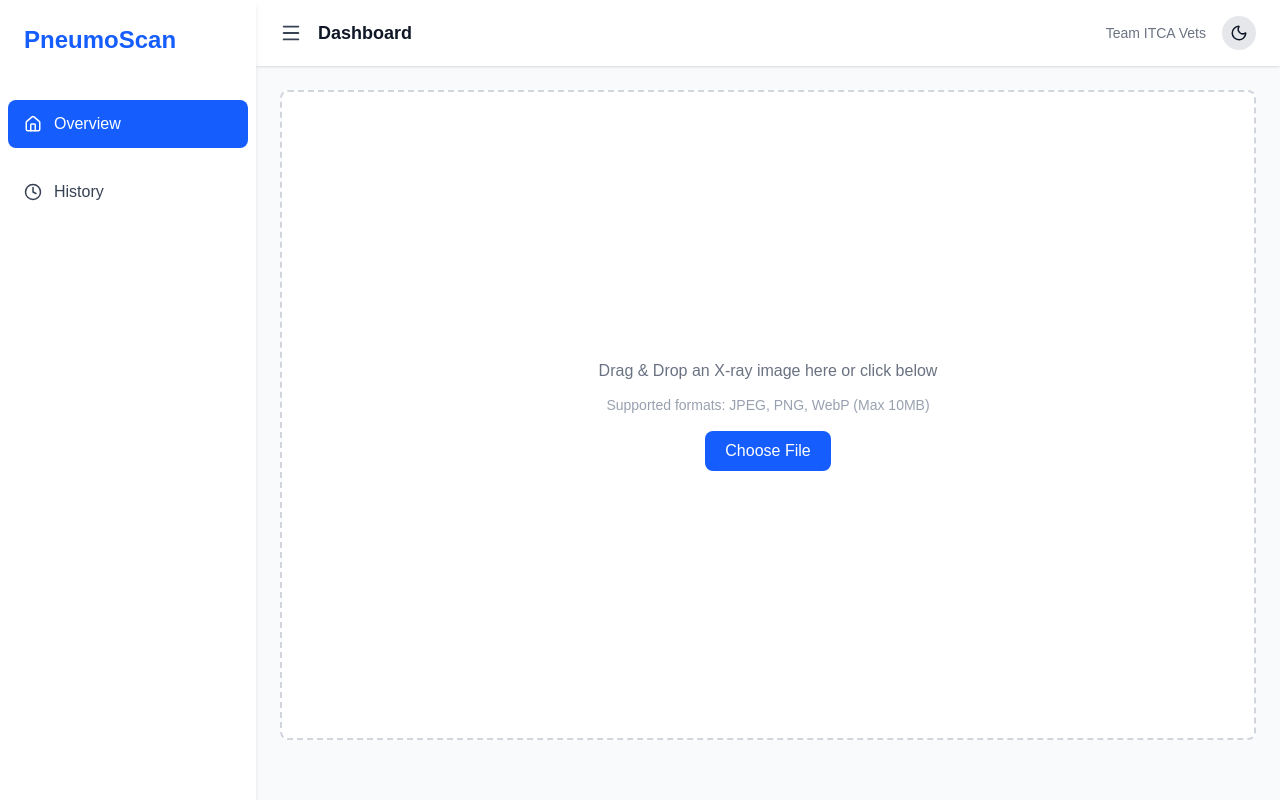
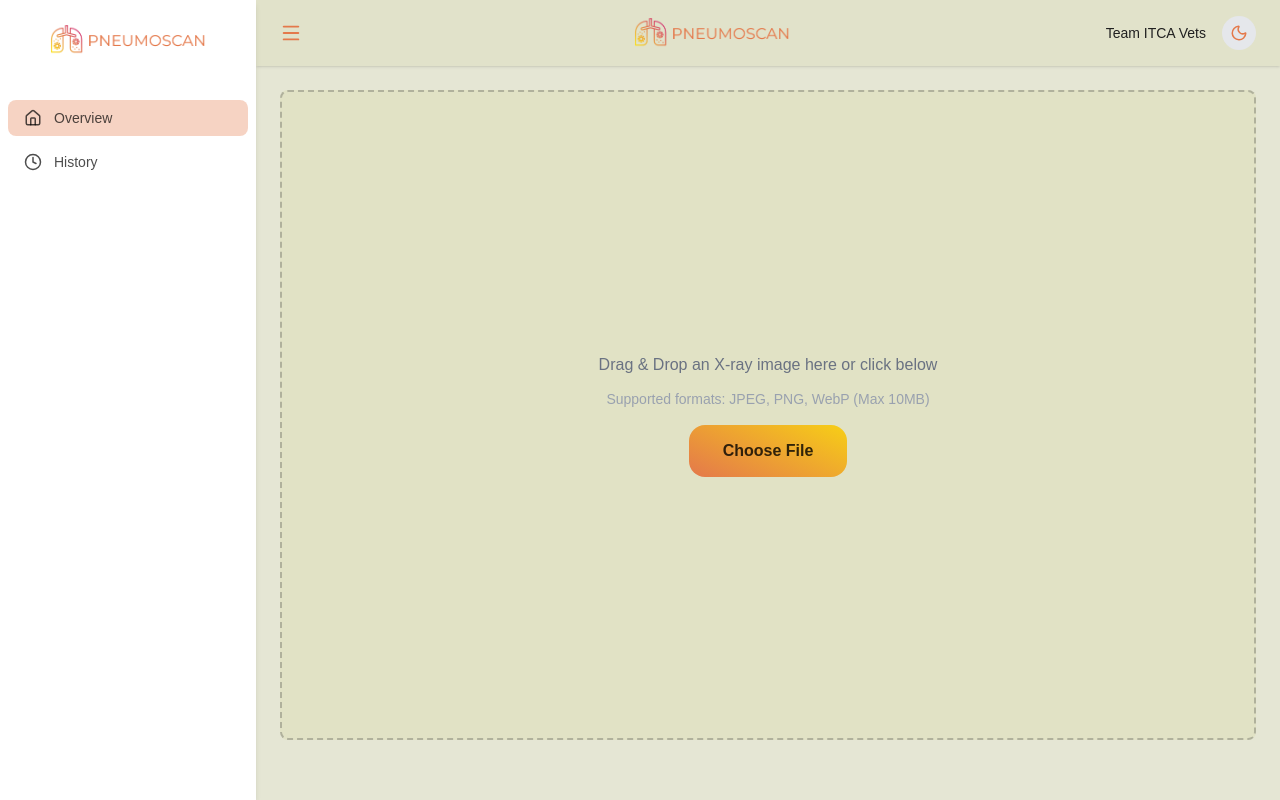
Before and after one commit to Jordanlopez546/itca-vets-mrc, a Next.js app: page / in a window 1280 px wide. Both pictures are taken after a click on the button 35 px from the left and 33 px from the top of the page. Built offline with nearby package versions, Linux system fonts and the light colour scheme.

Commit message:
New Theme Inspired by the Logo

```diff
--- a/components/layouts/dashboard-header.tsx
+++ b/components/layouts/dashboard-header.tsx
@@ -1,6 +1,8 @@
 import { useTheme } from "next-themes";
 import { useEffect, useState } from "react";
 import { Moon, Sun, Menu } from "lucide-react";
+import PNEUOMONIASCAN from "/PNEUOMONIASCAN.svg";
+import Image from "next/image";
 
 export default function DashboardHeader({
   onToggleSidebar,
@@ -21,7 +23,7 @@ export default function DashboardHeader({
           <button onClick={onToggleSidebar} className="cursor-pointer">
             <Menu className="text-gray-700 dark:text-gray-200" size={22} />
           </button>
-          <h2 className="text-lg font-semibold">Dashboard</h2>
+          <Image width={200} height={200} src="/PNEUOMONIASCAN.svg" alt="Logo" className="h-8" />
         </div>
         <div className="flex items-center gap-4">
           <span className="text-sm text-gray-500 dark:text-gray-400">
@@ -34,21 +36,21 @@ export default function DashboardHeader({
   }
 
   return (
-    <header className="w-full bg-white dark:bg-gray-800 shadow-sm px-6 py-4 flex justify-between items-center">
-      <div className="flex items-center gap-4">
+    <header className="w-full bg-[#e1e2ca] dark:bg-[#0a0a0ae0] shadow-sm px-6 py-4 flex justify-between items-center">
+      <div className="flex flex-1 items-center gap-4">
         <button onClick={onToggleSidebar} className="cursor-pointer">
-          <Menu className="text-gray-700 dark:text-gray-200" size={22} />
+          <Menu className="text-[#E4794B]" size={22} />
         </button>
-        <h2 className="text-lg font-semibold">Dashboard</h2>
+        <img src="/PNEUOMONIASCAN.png" alt="Logo" className="h-8 mx-auto" />
       </div>
 
-      <div className="flex items-center gap-4">
-        <span className="text-sm text-gray-500 dark:text-gray-400">
+      <div className="flex items-center w-fit gap-4">
+        <span className="text-sm text-[#202020] dark:text-white">
           Team ITCA Vets
         </span>
         <button
           onClick={() => setTheme(resolvedTheme === "dark" ? "light" : "dark")}
-          className="p-2 rounded-full bg-gray-200 dark:bg-gray-700 transition hover:bg-gray-300 dark:hover:bg-gray-600"
+          className="p-2 rounded-full bg-gray-200 text-[#E4794B] cursor-pointer dark:bg-[#e06a371e] transition hover:bg-gray-300 dark:hover:bg-[#e06a372a] "
           aria-label="Toggle theme"
         >
           {resolvedTheme === "dark" ? <Sun size={18} /> : <Moon size={18} />}
--- a/components/layouts/dashboard-layout.tsx
+++ b/components/layouts/dashboard-layout.tsx
@@ -10,7 +10,7 @@ export default function DashboardLayout({
   const [isSidebarOpen, setIsSidebarOpen] = useState(false);
 
   return (
-    <div className="flex h-screen overflow-hidden bg-gray-50 dark:bg-gray-900">
+    <div className="flex h-screen overflow-hidden bg-[#e5e6d4] dark:bg-[#111111]">
       <Sidebar isOpen={isSidebarOpen} onClose={() => setIsSidebarOpen(false)} />
 
       <div
--- a/components/layouts/sidebar.tsx
+++ b/components/layouts/sidebar.tsx
@@ -21,13 +21,11 @@ const Sidebar = ({ isOpen, onClose }: SidebarProps) => {
       )}
 
       <aside
-        className={`fixed z-50 bg-white dark:bg-gray-800 shadow-md transition-transform duration-300 h-screen w-64 flex flex-col
+        className={`fixed z-50 bg-white dark:bg-[#0a0a0ae0] shadow-md transition-transform duration-300 h-screen w-64 flex flex-col
         ${isOpen ? "translate-x-0" : "-translate-x-full"}`}
       >
         <div className="p-6 flex justify-between items-center dark:border-gray-700">
-          <h1 className="text-2xl font-bold text-blue-600 dark:text-blue-400">
-            PneumoScan
-          </h1>
+          <img src="/PNEUOMONIASCAN.png" alt="Logo" className="h-8 mx-auto" />
           <button
             onClick={onClose}
             className="lg:hidden text-gray-600 dark:text-gray-300"
@@ -36,15 +34,15 @@ const Sidebar = ({ isOpen, onClose }: SidebarProps) => {
           </button>
         </div>
 
-        <nav className="flex-1 overflow-y-auto px-2 py-5 space-y-5">
+        <nav className="flex-1 overflow-y-auto px-2 py-5 space-y-2">
           {links.map((link) => (
             <Link
               key={link.href}
               href={link.href}
-              className={`flex items-center gap-3 px-4 py-3 rounded-lg transition ${
+              className={`flex dark:text-[#acacac] text-[#000000b2] items-center gap-3 px-4 py-2 rounded-lg transition ${
                 router.pathname === link.href
-                  ? "bg-blue-600 text-white"
-                  : "text-gray-700 dark:text-gray-200 hover:bg-blue-100 dark:hover:bg-blue-900"
+                  ? "dark:bg-[#1d1d1d] bg-[#e4794b54] text-sm"
+                  : "text-sm hover:bg-[#e4794b3b] dark:hover:bg-[#131313]"
               }`}
             >
               {link.icon}
--- a/src/pages/index.tsx
+++ b/src/pages/index.tsx
@@ -165,7 +165,7 @@ export default function Overview() {
           onDrop={handleDrop}
           style={{ minHeight: "650px" }}
           onDragOver={(e) => e.preventDefault()}
-          className="border-2 border-dashed border-gray-300 dark:border-gray-700 rounded-lg text-center cursor-pointer hover:border-blue-400 dark:hover:border-blue-500 transition flex items-center justify-center bg-white dark:bg-gray-800"
+          className="border-2 border-dashed border-[#3a3a3a49] dark:border-[#e4794b8c] rounded-lg text-center cursor-pointer dark:hover:bg-[#000000] transition flex items-center justify-center bg-[#e1e2c5] dark:bg-[#0c0c0c]"
         >
           <div>
             <p className="text-gray-500 dark:text-gray-400 mb-3">
@@ -183,9 +183,9 @@ export default function Overview() {
             />
             <label
               htmlFor="fileInput"
-              className="inline-block px-5 py-2 bg-blue-600 text-white rounded-lg hover:bg-blue-700 cursor-pointer transition"
+              className="inline-block border-ai-gradient font-bold text-[#111111] rounded-lg hover:bg-[#c9511e] cursor-pointer transition"
             >
-              Choose File
+              <p className="dark:text-[#000000] text-[#000000cb] my-3 mx-8">Choose File</p>
             </label>
           </div>
         </div>
--- a/src/styles/globals.css
+++ b/src/styles/globals.css
@@ -3,3 +3,32 @@
 body {
   font-family: Arial, Helvetica, sans-serif;
 }
+
+@layer utilities {
+  /* 🌈 Smooth AI Gradient Background */
+  .bg-ai-gradient {
+    background: linear-gradient(25deg, #D9476A 70%, #E4794B 3%, #FBE10B 60%);
+    background-size: 200% 200%;
+    animation: aiFlow 8s ease-in-out infinite alternate;
+  }
+
+  /* 🩸 Gradient Border with Flow */
+  .border-ai-gradient {
+    position: relative;
+    background: linear-gradient(25deg, #D9476A 0%, #E4794B 40%, #FBE10B 100%);
+    background-size: 200% 200%;
+    animation: aiFlow 8s ease-in-out infinite alternate;
+    padding: 2px;
+    border-radius: 1rem;
+  }
+
+  /* 🌊 Animation keyframes for flow */
+  @keyframes aiFlow {
+    0% {
+      background-position: 0% 50%;
+    }
+    100% {
+      background-position: 100% 50%;
+    }
+  }
+}
```
Also changed, not shown: public/PNEUOMONIASCAN.png (added).
